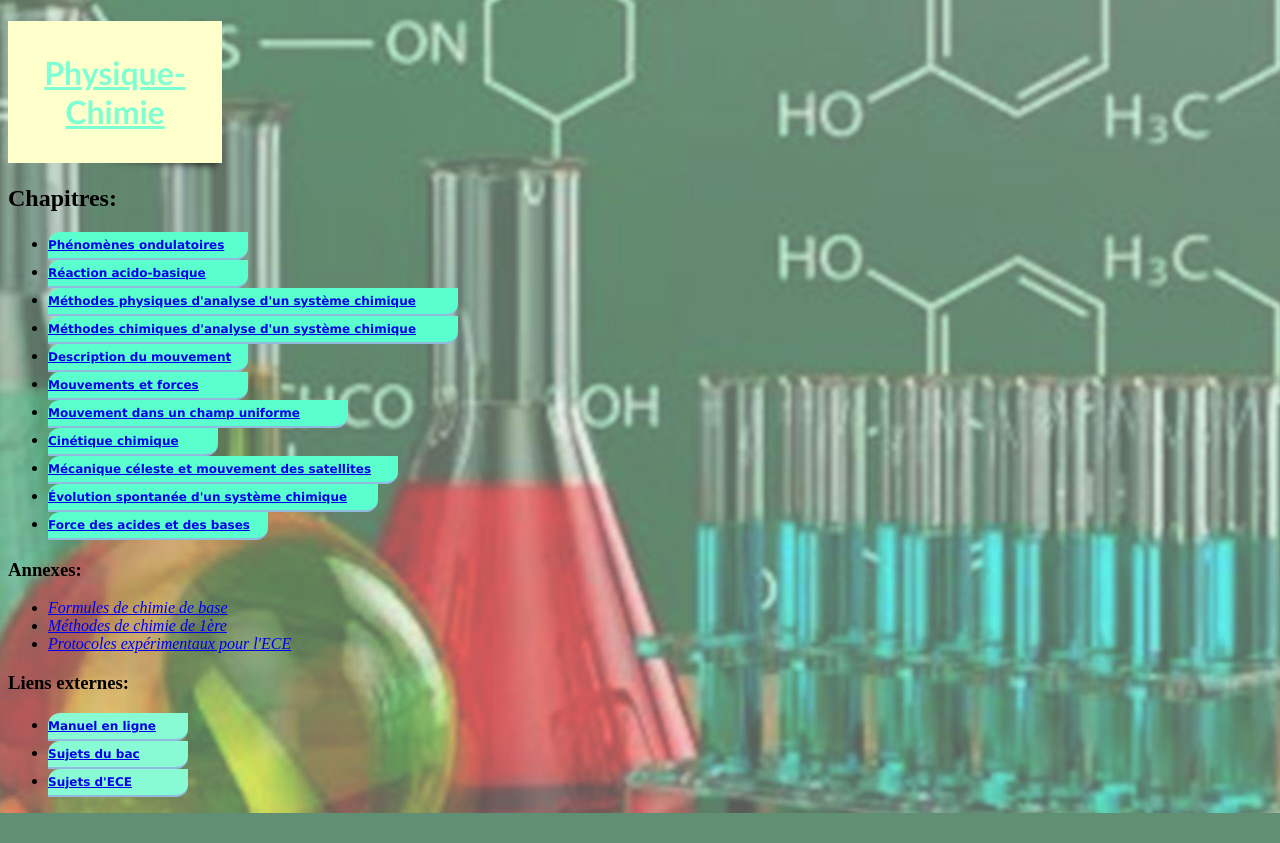
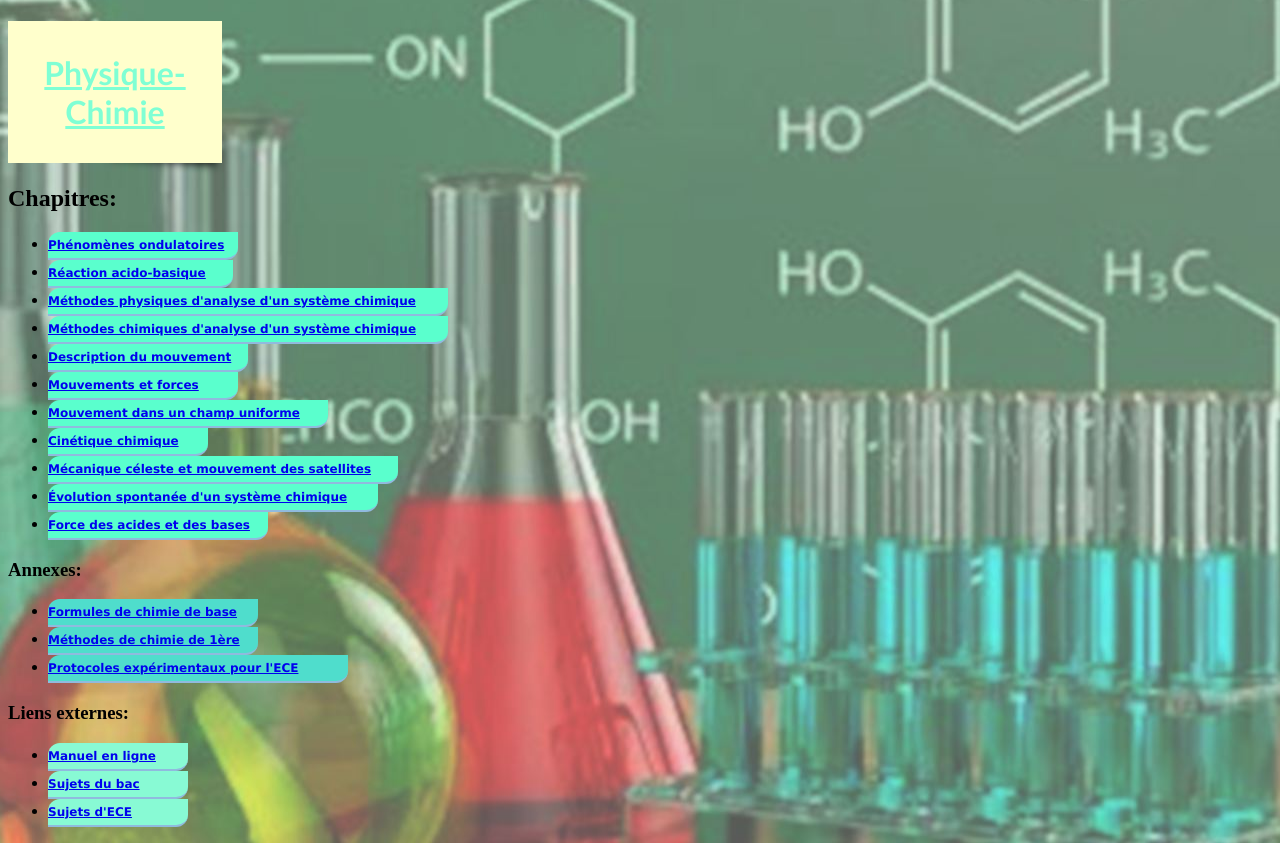
Before and after one commit to denisdoryan/mescours, a PHP site: the page made by Cours SPC/spc.html in a window 1280 px wide. Before the commit the page ends 813 px from the top, so only its background shows below. Run offline with PHP 8.4, Linux system fonts and the light colour scheme.

Commit message:
Update stylespc.css

```diff
--- a/Cours SPC/stylespc.css
+++ b/Cours SPC/stylespc.css
@@ -41,7 +41,7 @@ html
   color:#fff;
   font:bold 12px Verdana;
   padding:6px 0 6px 0;
-  width: 200px;
+  width: 190px;
   border-bottom: 2px solid #90bade;
   margin: 0;
 }
@@ -53,7 +53,7 @@ html
   color:#fff;
   font:bold 12px Verdana;
   padding:6px 0 6px 0;
-  width: 200px;
+  width: 185px;
   border-bottom: 2px solid #90bade;
   margin: 0;
 }
@@ -65,7 +65,7 @@ html
   color:#fff;
   font:bold 12px Verdana;
   padding:6px 0 6px 0;
-  width: 410px;
+  width: 400px;
   border-bottom: 2px solid #90bade;
   margin: 0;
 }
@@ -77,7 +77,7 @@ html
   color:#fff;
   font:bold 12px Verdana;
   padding:6px 0 6px 0;
-  width: 410px;
+  width: 400px;
   border-bottom: 2px solid #90bade;
   margin: 0;
 }
@@ -101,7 +101,7 @@ html
   color:#fff;
   font:bold 12px Verdana;
   padding:6px 0 6px 0;
-  width: 200px;
+  width: 190px;
   border-bottom: 2px solid #90bade;
   margin: 0;
 }
@@ -113,7 +113,7 @@ html
   color:#fff;
   font:bold 12px Verdana;
   padding:6px 0 6px 0;
-  width: 300px;
+  width: 280px;
   border-bottom: 2px solid #90bade;
   margin: 0;
 }
@@ -125,7 +125,7 @@ html
   color:#fff;
   font:bold 12px Verdana;
   padding:6px 0 6px 0;
-  width: 170px;
+  width: 160px;
   border-bottom: 2px solid #90bade;
   margin: 0;
 }
@@ -166,6 +166,42 @@ html
   margin: 0;
 }
 
+.boutona1 {
+  border-radius:12px 0 12px 0;
+  background: #4FDDCC;
+  border:none;
+  color:#fff;
+  font:bold 12px Verdana;
+  padding:6px 0 6px 0;
+  width: 210px;
+  border-bottom: 2px solid #90bade;
+  margin: 0;
+}
+
+.boutona2 {
+  border-radius:12px 0 12px 0;
+  background: #4FDDCC;
+  border:none;
+  color:#fff;
+  font:bold 12px Verdana;
+  padding:6px 0 6px 0;
+  width: 210px;
+  border-bottom: 2px solid #90bade;
+  margin: 0;
+}
+
+.boutona3 {
+  border-radius:12px 0 12px 0;
+  background: #4FDDCC;
+  border:none;
+  color:#fff;
+  font:bold 12px Verdana;
+  padding:6px 0 6px 0;
+  width: 300px;
+  border-bottom: 2px solid #90bade;
+  margin: 0;
+}
+
 .boutonmanuel {
   border-radius:12px 0 12px 0;
   background: #88FAD4;
```
